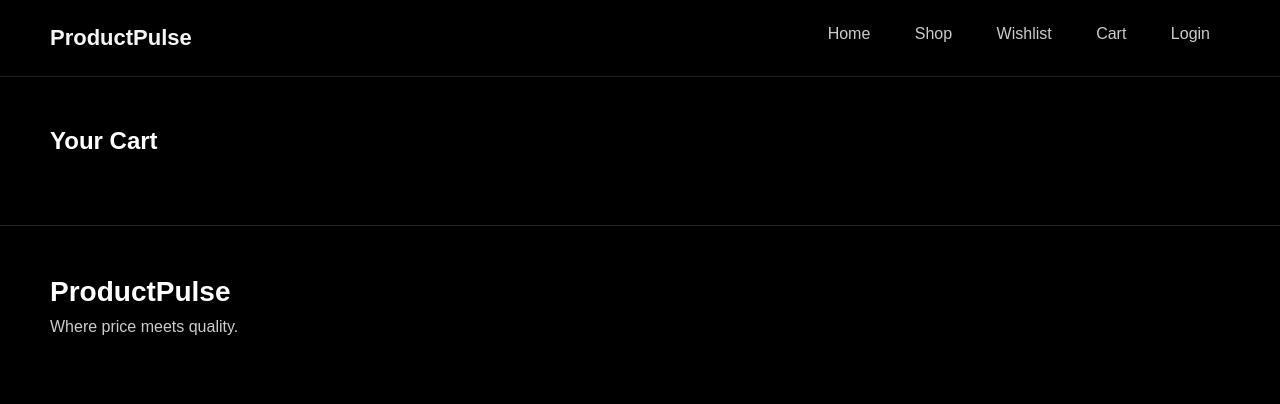
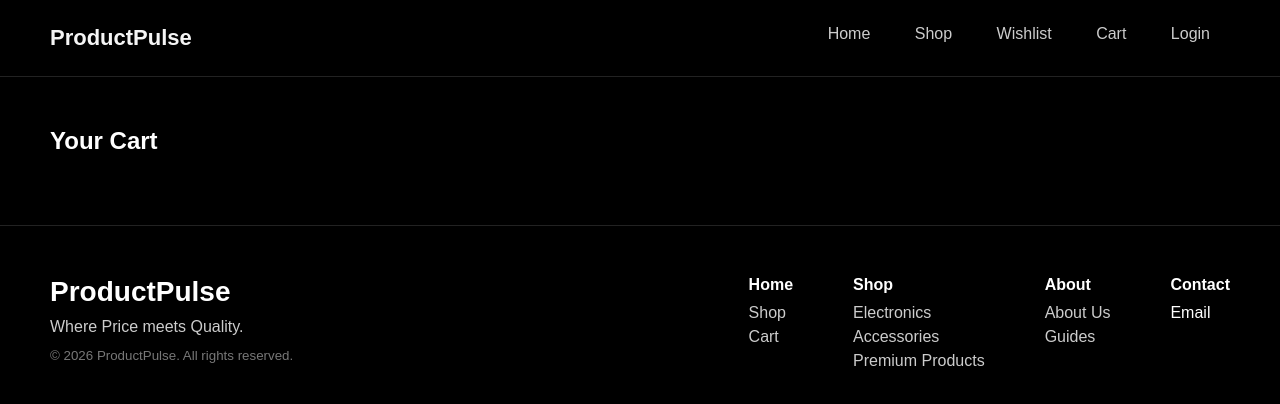
Before and after one commit to YuvrajSingh-d/ProductPulse, a plain HTML site: page cart.html in a window 1280 px wide. Drawn offline with Linux system fonts and the light colour scheme; no server answers.

Commit message:
added same footer for all pages

```diff
--- a/cart.html
+++ b/cart.html
@@ -26,11 +26,42 @@
   <div id="cart"></div>
 </section>
 
-<footer class="footer">
+  <footer class="footer">
+
   <div class="footer-left">
     <h2>ProductPulse</h2>
-    <p>Where price meets quality.</p>
+    <p>Where Price meets Quality.</p>
+    <small>© 2026 ProductPulse. All rights reserved.</small>
   </div>
+
+  <div class="footer-links">
+
+    <div>
+      <h4>Home</h4>
+      <p>Shop</p>
+      <p>Cart</p>
+    </div>
+
+    <div>
+      <h4>Shop</h4>
+      <p>Electronics</p>
+      <p>Accessories</p>
+      <p>Premium Products</p>
+    </div>
+
+    <div>
+      <h4>About</h4>
+      <p>About Us</p>
+      <p>Guides</p>
+    </div>
+
+    <div>
+      <h4>Contact</h4>
+      <p><a href="mailto:abcx01594@gmail.com" style="color: white; text-decoration: none;">Email</a></p>
+    </div>
+
+  </div>
+
 </footer>
 
 <script src="script.js"></script>
```
Also changed, not shown: login.html (+33 -2 lines), shop.html (+33 -6 lines), wishlist.html (+33 -2 lines).
